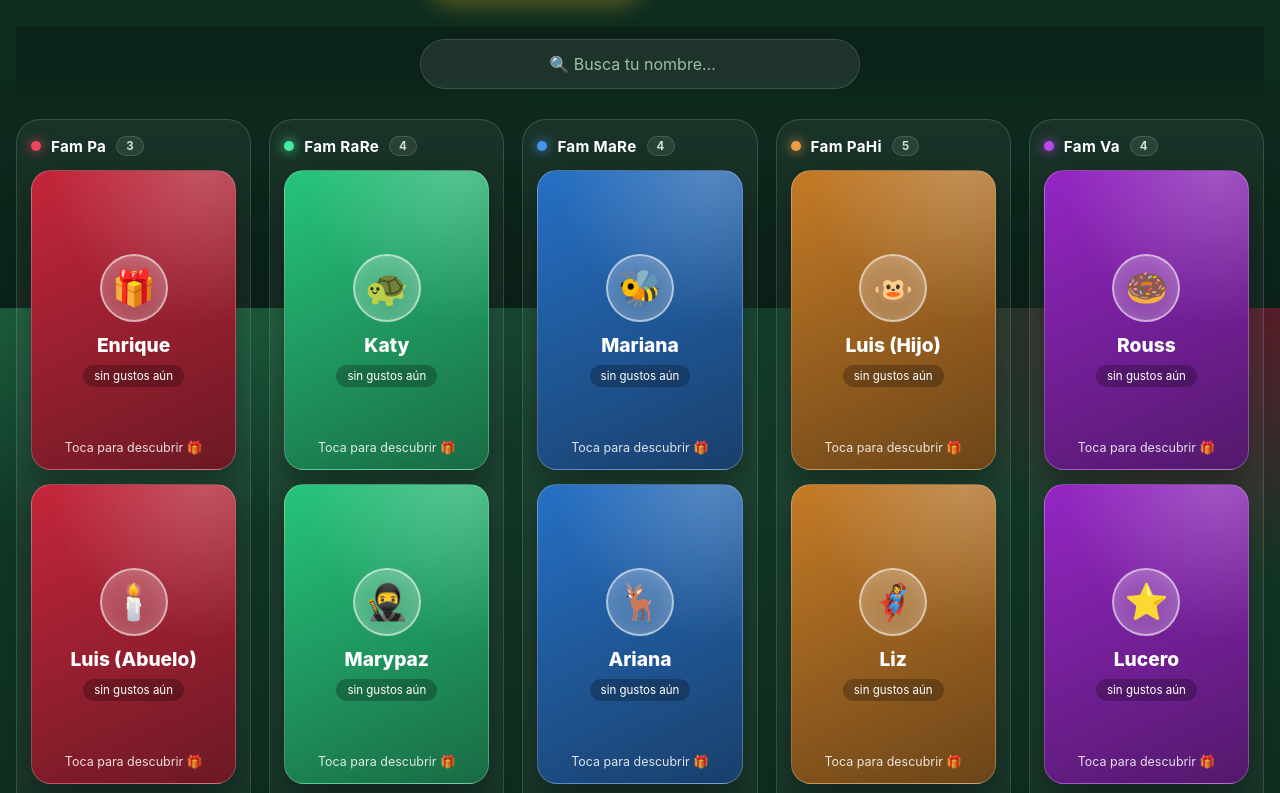
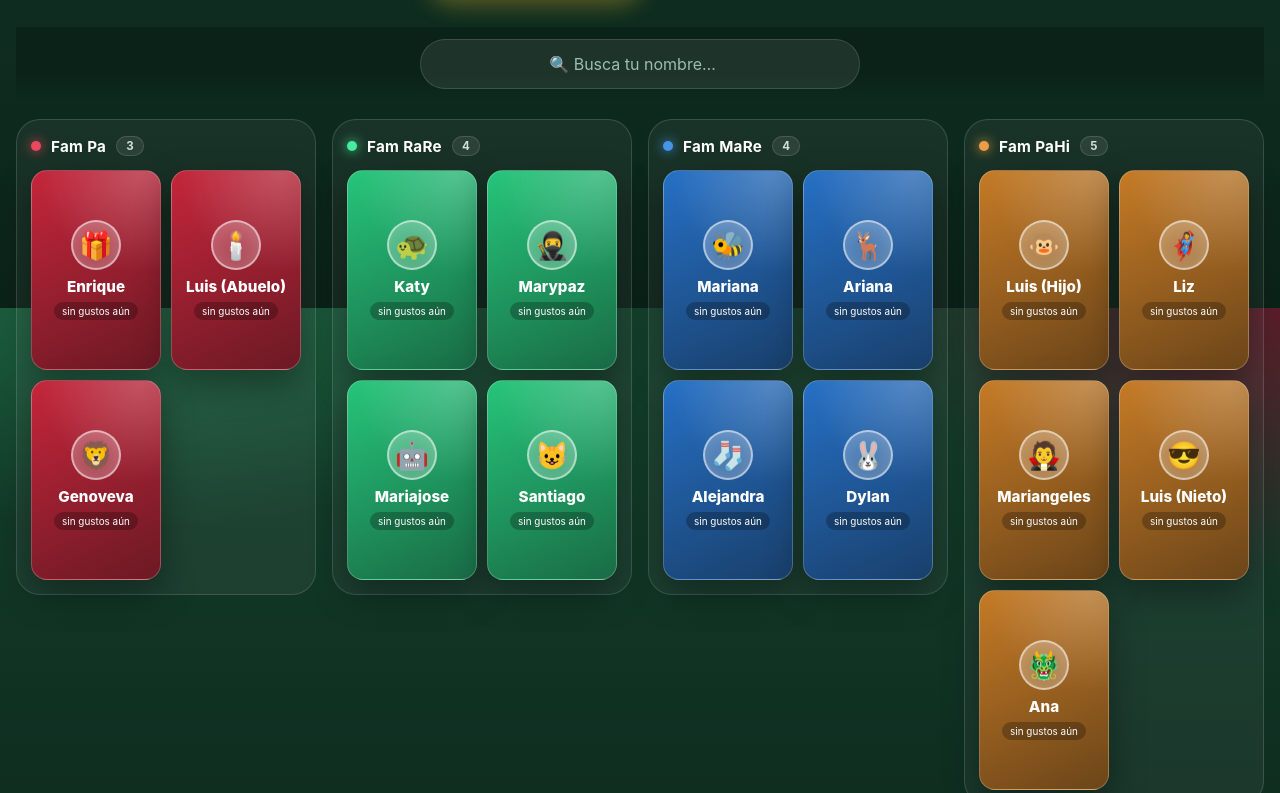
Before and after one commit to EnriquePalacios99/sorteo-navidad, a plain HTML site: page docs/index.html in a window 1280 px wide. Shown: the part 492-1285 px from the top of the page. Drawn offline with Linux system fonts and the light colour scheme.

Commit message:
Cartillas compactas en cuadricula dentro de cada familia
Co-Authored-By: Claude Sonnet 5.5 <noreply@anthropic.com>

```diff
--- a/docs/index.html
+++ b/docs/index.html
@@ -57,10 +57,24 @@
   h2.fam em { font-style:normal; font-size:.72rem; color:#cfe3d8; background:var(--glass); border:1px solid var(--line); border-radius:999px; padding:2px 9px; }
   .grid { display:grid; grid-template-columns:repeat(auto-fill, minmax(230px, 1fr)); gap:16px; }
   /* familias una al costado de otra: cada familia es una columna con sus cartillas */
-  .fams { display:grid; grid-template-columns:repeat(auto-fit, minmax(235px, 1fr)); gap:18px; align-items:start; margin-top:18px; }
+  .fams { display:grid; grid-template-columns:repeat(auto-fit, minmax(300px, 1fr)); gap:16px; align-items:start; margin-top:18px; }
   .fams > section { background:rgba(255,255,255,.05); border:1px solid var(--line); border-radius:24px; padding:14px; }
   .fams h2.fam { margin:2px 0 14px; }
-  .fams .grid { grid-template-columns:1fr; gap:14px; }
+  /* cartillas compactas en cuadricula de 2 columnas dentro de cada familia */
+  .fams .grid { grid-template-columns:repeat(2, 1fr); gap:10px; }
+  .fams .flip { height:200px; }
+  .fams .face { padding:12px 8px; border-radius:16px; }
+  .fams .avatar { width:50px; height:50px; font-size:1.7rem; }
+  .fams .nm { margin:8px 0 6px; font-size:.95rem; }
+  .fams .chip { font-size:.62rem; padding:3px 8px; }
+  .fams .hint, .fams .tap-back { display:none; }
+  .fams .back .lab { font-size:.58rem; }
+  .fams .friend-row { margin:4px 0 6px; gap:7px; }
+  .fams .avatar.sm { width:30px; height:30px; font-size:1.05rem; border-width:1.5px; }
+  .fams .friend { font-size:.9rem; }
+  .fams .back .prefs { font-size:.7rem; padding-top:6px; }
+  .fams .pref-row { margin-bottom:5px; }
+  .fams .pref-row b { font-size:.56rem; }
   .none { text-align:center; color:#b6d0c1; margin-top:40px; }
 
   /* cartilla volteable */
```
